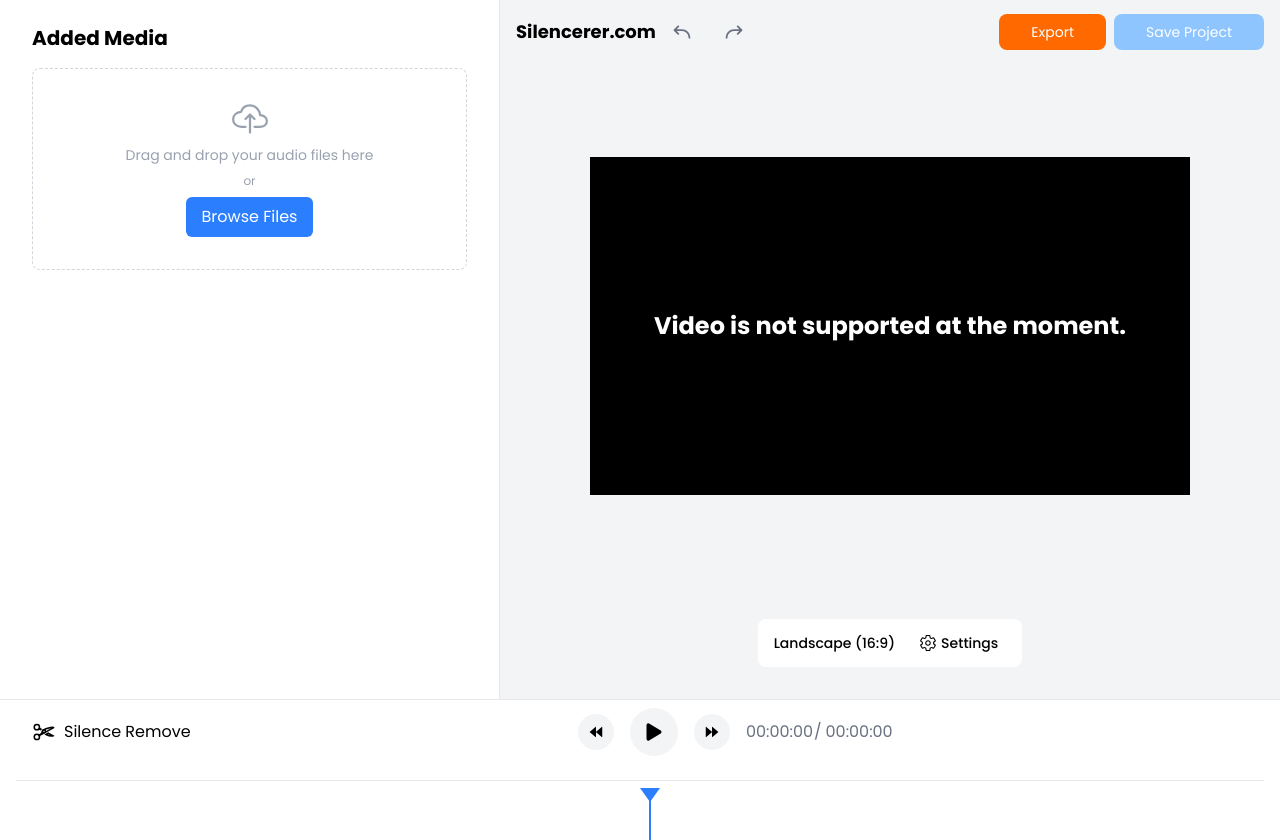
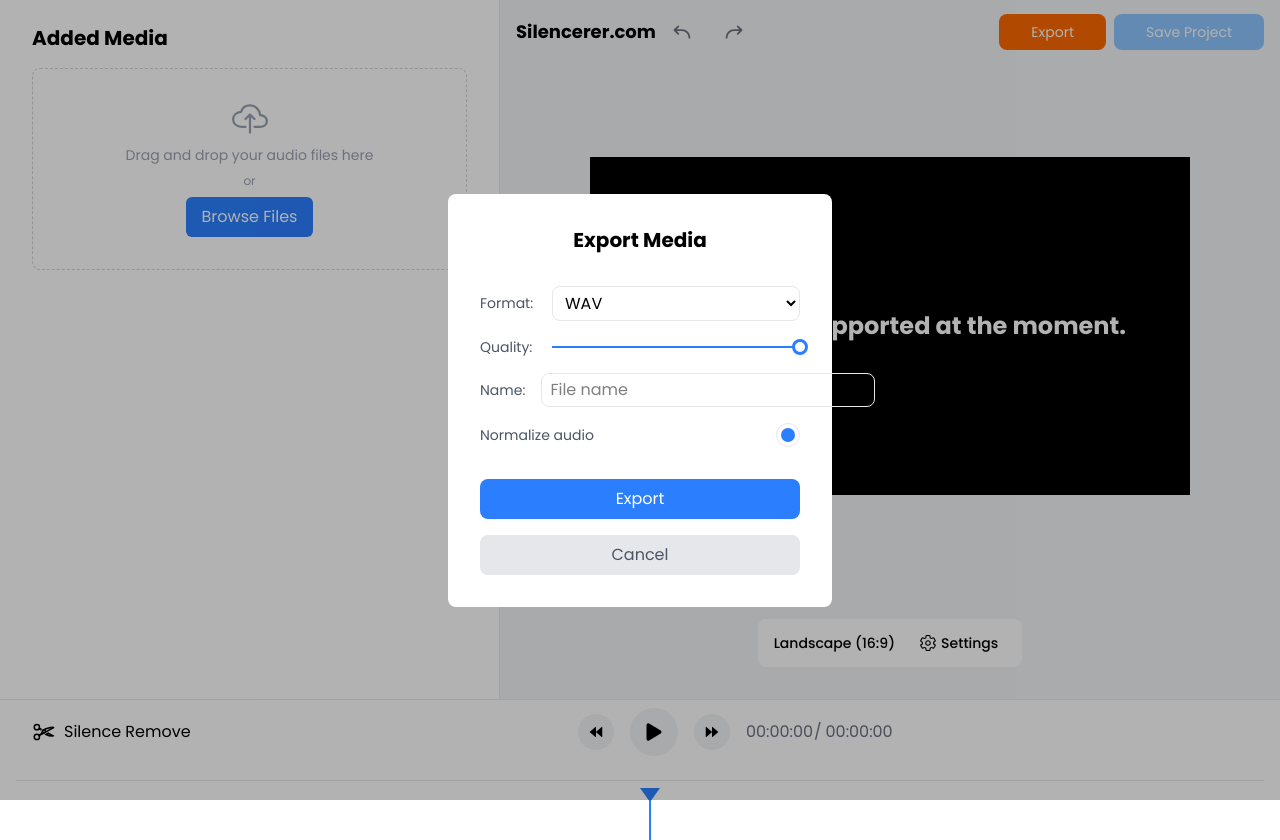
Before and after one commit to marionikolov17/silencerer, a Next.js app: page / in a window 1280 px wide. Both pictures are taken after a click on the button "Export". Shown: the top 840 px of the page. Built offline with nearby package versions, Linux system fonts and the light colour scheme.

Commit message:
Add: export window

```diff
--- /dev/null
+++ b/src/components/ExportWindow.tsx
@@ -0,0 +1,80 @@
+import { useRef } from 'react';
+import RangeController from './utils/RangeController';
+import useHandleClickOutside from '@/hooks/useHandleClickOutside';
+
+interface InputProps {
+  closeExportWindow: () => void;
+}
+
+export default function ExportWindow({ closeExportWindow }: InputProps) {
+  const containerRef = useRef<HTMLDivElement>(null);
+
+  useHandleClickOutside(containerRef, closeExportWindow);
+
+  return (
+    <div className="w-full min-h-full bg-black/30 flex items-center justify-center z-[65] fixed top-0 left-0">
+      <div
+        ref={containerRef}
+        className="w-96 h-max bg-white rounded-lg flex flex-col gap-y-4 p-8"
+      >
+        <h3 className="text-xl font-bold text-center mb-4">Export Media</h3>
+        <div className="flex items-center gap-4">
+          <label htmlFor="" className="text-sm text-gray-600 w-14">
+            Format:{' '}
+          </label>
+          <select
+            name=""
+            id=""
+            className="grow w-full sm:w-auto border border-gray-200 rounded-lg px-2 py-1 outline-none transition-all duration-300 focus:ring-2 focus:ring-blue-500"
+          >
+            <option value="">WAV</option>
+          </select>
+        </div>
+        <div className="flex items-center gap-4">
+          <label htmlFor="" className="text-sm text-gray-600 w-14">
+            Quality:{' '}
+          </label>
+          <RangeController
+            min={50}
+            max={100}
+            value={100}
+            className="grow"
+            updateValue={() => {}}
+            disabled={true}
+          />
+        </div>
+        <div className="flex items-center gap-4">
+          <label htmlFor="" className="text-sm text-gray-600 w-14">
+            Name:
+          </label>
+          <input
+            type="text"
+            name=""
+            id=""
+            placeholder="File name"
+            className="grow w-full sm:w-auto border border-gray-200 rounded-lg px-2 py-1 outline-none transition-all duration-300 focus:ring-2 focus:ring-blue-500"
+          />
+        </div>
+        <div className="flex items-center gap-4">
+          <label htmlFor="" className="text-sm text-gray-600">
+            Normalize audio
+          </label>
+          <div className="grow flex items-center justify-end">
+            <div className="w-6 h-6 rounded-full border border-gray-200 p-1 cursor-pointer">
+              <div className="w-full h-full rounded-full bg-blue-500"></div>
+            </div>
+          </div>
+        </div>
+        <button className="w-full bg-blue-500 text-white rounded-lg py-2 mt-4 cursor-pointer hover:bg-blue-600 transition-all duration-300">
+          Export
+        </button>
+        <button
+          onClick={closeExportWindow}
+          className="w-full bg-gray-200 text-gray-600 rounded-lg py-2 cursor-pointer hover:bg-gray-300 transition-all duration-300"
+        >
+          Cancel
+        </button>
+      </div>
+    </div>
+  );
+}
--- a/src/components/Header.tsx
+++ b/src/components/Header.tsx
@@ -1,8 +1,11 @@
 'use client';
 
 import { PiArrowBendUpLeftBold, PiArrowBendUpRightBold } from 'react-icons/pi';
+interface InputProps {
+  openExportWindow: () => void;
+}
 
-export default function Header() {
+export default function Header({ openExportWindow }: InputProps) {
   return (
     <div className="w-full h-16 flex items-center justify-between px-4">
       <div className="flex items-center gap-x-2">
@@ -24,6 +27,7 @@ export default function Header() {
         <button
           className="bg-orange-500 text-white text-sm px-8 py-2 rounded-lg cursor-pointer hover:bg-orange-600 transition-all duration-300"
           title="Export Media"
+          onClick={openExportWindow}
         >
           Export
         </button>
--- a/src/components/LayoutHome.tsx
+++ b/src/components/LayoutHome.tsx
@@ -7,10 +7,12 @@ import Header from './Header';
 import VideoPreview from './VideoPreview';
 import { IoSettingsOutline } from 'react-icons/io5';
 import SilencerSettings from './SilencerSettings';
+import ExportWindow from './ExportWindow';
 
 export default function LayoutHome() {
   const [isMobileMediaOpened, setIsMobileMediaOpened] = useState(false);
   const [isSettingsOpened, setIsSettingsOpened] = useState(false);
+  const [isExportWindowOpened, setIsExportWindowOpened] = useState(false);
 
   const blocks = AppMachineContext.useSelector((state) => state.context.blocks);
 
@@ -22,9 +24,20 @@ export default function LayoutHome() {
     setIsSettingsOpened(false);
   };
 
+  const openExportWindow = () => {
+    setIsExportWindowOpened(true);
+  };
+
+  const closeExportWindow = () => {
+    setIsExportWindowOpened(false);
+  };
+
   return (
     <PlayerProvider>
       <main className="w-full min-h-screen relative flex flex-col overflow-x-hidden">
+        {isExportWindowOpened && (
+          <ExportWindow closeExportWindow={closeExportWindow} />
+        )}
         {isSettingsOpened && <SilencerSettings closeSettings={closeSettings} />}
         <div className="w-full min-h-[450px] lg:h-[700px] bg-gray-100 flex border-b border-gray-200 relative">
           <AddedMedia
@@ -32,7 +45,7 @@ export default function LayoutHome() {
             setIsMobileMediaOpened={setIsMobileMediaOpened}
           />
           <div className="grow flex flex-col w-full sm:w-auto">
-            <Header />
+            <Header openExportWindow={openExportWindow} />
             <VideoPreview />
             <div className="w-full py-8 flex items-center justify-center">
               <div className="h-12 bg-white rounded-lg flex items-center gap-x-4 px-4 overflow-hidden">
--- a/src/components/SilencerSettings.tsx
+++ b/src/components/SilencerSettings.tsx
@@ -122,14 +122,14 @@ export default function SilencerSettings({ closeSettings }: InputProps) {
         />
         <button
           type="submit"
-          className="w-full bg-blue-500 text-white rounded-lg px-4 py-2 mt-4 hover:bg-blue-600 transition-all duration-300 cursor-pointer"
+          className="w-full bg-blue-500 text-white rounded-lg py-2 mt-4 cursor-pointer hover:bg-blue-600 transition-all duration-300"
         >
           Save
         </button>
         <button
           type="button"
           onClick={handleCancel}
-          className="w-full flex items-center justify-center rounded-lg px-4 cursor-pointer"
+          className="w-full bg-gray-200 text-gray-600 rounded-lg py-2 cursor-pointer hover:bg-gray-300 transition-all duration-300"
         >
           Cancel
         </button>
--- a/src/components/utils/RangeController.tsx
+++ b/src/components/utils/RangeController.tsx
@@ -7,6 +7,7 @@ interface RangeControllerProps {
   min: number;
   max: number;
   value: number;
+  disabled?: boolean;
   updateValue: (value: number) => void;
   className?: string;
   backgroundColorClassName?: string;
@@ -24,6 +25,7 @@ export default function RangeController({
   max,
   value,
   updateValue,
+  disabled = false,
   className = 'w-40',
   backgroundColorClassName = 'bg-gray-200',
   backgroundColor,
@@ -47,6 +49,7 @@ export default function RangeController({
     e: React.MouseEvent<HTMLDivElement> | React.TouchEvent<HTMLDivElement>,
     element: HTMLDivElement,
   ) => {
+    if (disabled) return;
     const { left, width } = element.getBoundingClientRect();
     const clientX = 'touches' in e ? e.touches[0].clientX : e.clientX;
     const newLeft = clientX - left;
@@ -139,6 +142,7 @@ export default function RangeController({
         onTouchStart={handleTouchStart}
         onTouchEnd={handleTouchEnd}
         onTouchMove={handleTouchMove}
+        title={disabled ? 'Disabled' : ''}
       ></div>
     </div>
   );
```
